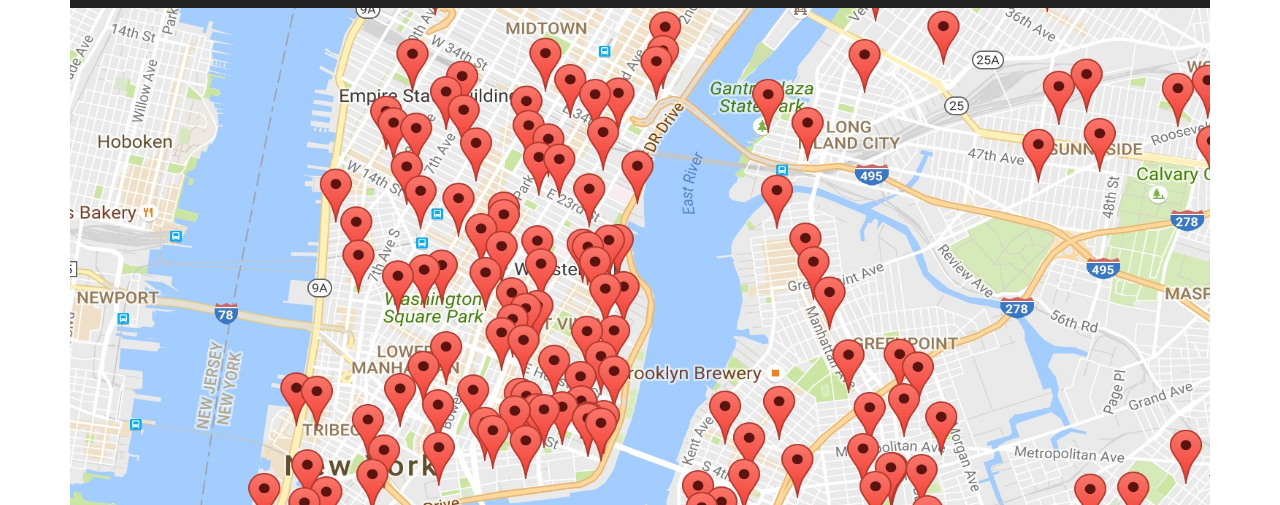
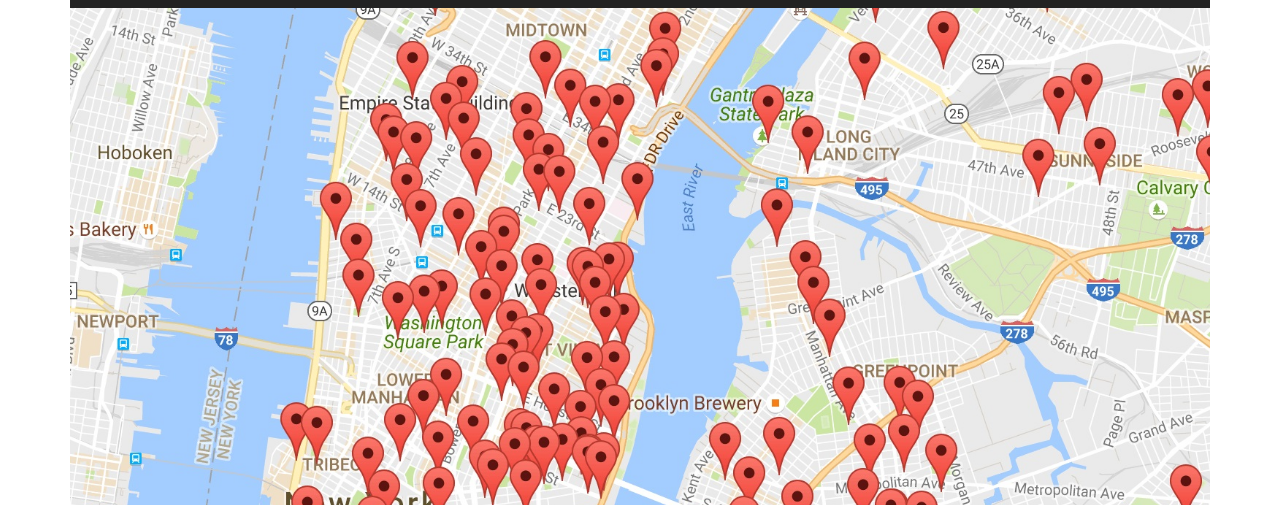
Before and after one commit to GirlsFirst/2016_SIP_Microsoft_NYC_Poll, a plain HTML site: page index.html in a window 1280 px wide. Shown: the part 254-759 px from the top of the page. Drawn offline with nearby package versions, Linux system fonts and the light colour scheme.

Commit message:
API key is now working with geocoding, index page map image has been resized

```diff
--- a/index.html
+++ b/index.html
@@ -63,7 +63,7 @@
 
 <!-- text begins here for about us: -->
 <div id= "head-image">
-  <img src="assets/scrshtmap.jpeg" width= 100% height= 500px>
+  <img src="assets/scrshtmap.jpeg" width= 100% height= 50%>
 </div>
 
 
```
